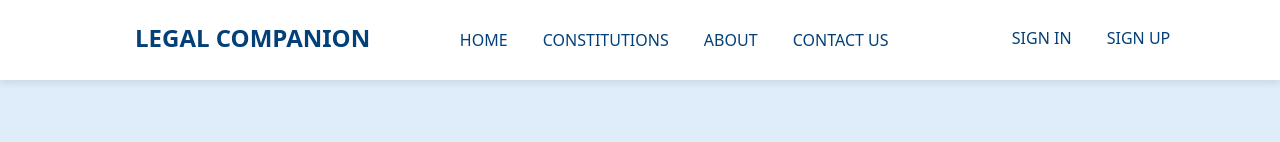
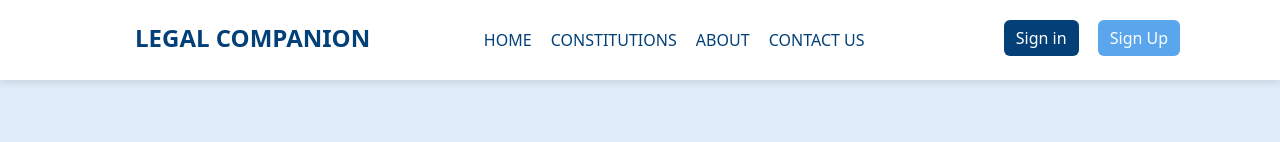
Before and after one commit to Caleb9083/legal-companion-frontend, a React (Create React App) app: page / in a window 1280 px wide. Shown: the top 142 px of the page. Built offline with nearby package versions, Linux system fonts and the light colour scheme; the HTML template or start-up script is replaced by a standard one.

Commit message:
Update buttons for Navbar'

```diff
--- a/src/components/Navbar.js
+++ b/src/components/Navbar.js
@@ -2,8 +2,11 @@ import React, { useState, useEffect, useContext } from "react";
 import { Link } from "react-router-dom";
 import "./styles/Navbar.css";
 import { UserContext } from "../context/userContext";
+import Button from "react-bootstrap/Button";
+import { useNavigate } from "react-router-dom";
 
 const Navbar = () => {
+    const navigate = useNavigate();
     const [click, setClick] = useState(false);
     const [button, setButton] = useState(true);
 
@@ -26,6 +29,7 @@ const Navbar = () => {
             email: "",
             isLoggedIn: false,
         });
+        navigate("/");
     };
     useEffect(() => {
         showButton();
@@ -75,11 +79,18 @@ const Navbar = () => {
                     {user.isLoggedIn ? (
                         <div className="nav-right">
                             <li className="nav-item">
-                                <Link className="nav-links">{user.name}</Link>
+                                <Link className="nav-links-right-user">{user.name}</Link>
                             </li>
                             <li className="nav-item">
-                                <Link className="nav-links" onClick={handleLogout}>
-                                    Logout
+                                <Link className="nav-links-right" onClick={handleLogout}>
+                                    <Button
+                                        style={{
+                                            backgroundColor: "#034078",
+                                            color: "#fff",
+                                            border: "none",
+                                        }}>
+                                        Logout
+                                    </Button>
                                 </Link>
                             </li>
                         </div>
@@ -87,18 +98,32 @@ const Navbar = () => {
                         <div className="nav-right">
                             <li className="nav-item">
                                 <Link
-                                    className="nav-links"
+                                    className="nav-links-right"
                                     onClick={closeMobileMenu}
                                     to="/auth">
-                                    Sign in
+                                    <Button
+                                        style={{
+                                            backgroundColor: "#034078",
+                                            color: "#fff",
+                                            border: "none",
+                                        }}>
+                                        Sign in
+                                    </Button>
                                 </Link>
                             </li>
                             <li className="nav-item">
                                 <Link
-                                    className="nav-links"
+                                    className="nav-links-right"
                                     onClick={closeMobileMenu}
                                     to="/auth">
-                                    Sign Up
+                                    <Button
+                                        style={{
+                                            backgroundColor: "#5aa6ed",
+                                            color: "#fff",
+                                            border: "none",
+                                        }}>
+                                        Sign Up
+                                    </Button>
                                 </Link>
                             </li>
                         </div>
--- a/src/components/styles/Navbar.css
+++ b/src/components/styles/Navbar.css
@@ -62,7 +62,23 @@
   display: flex;
   align-items: center;
   text-decoration: none;
-  padding: 0.5rem 1.1rem;
+  padding: 0.5rem 0.6rem;
+  height: 100%;
+}
+.nav-links-right {
+  color: #fff;
+  display: flex;
+  align-items: center;
+  text-decoration: none;
+  padding: 0.5rem 0.6rem;
+  height: 100%;
+}
+.nav-links-right-user{
+  color: #034078;
+  display: flex;
+  align-items: center;
+  text-decoration: none;
+  padding: 0.5rem 0.6rem;
   height: 100%;
 }
 
```
